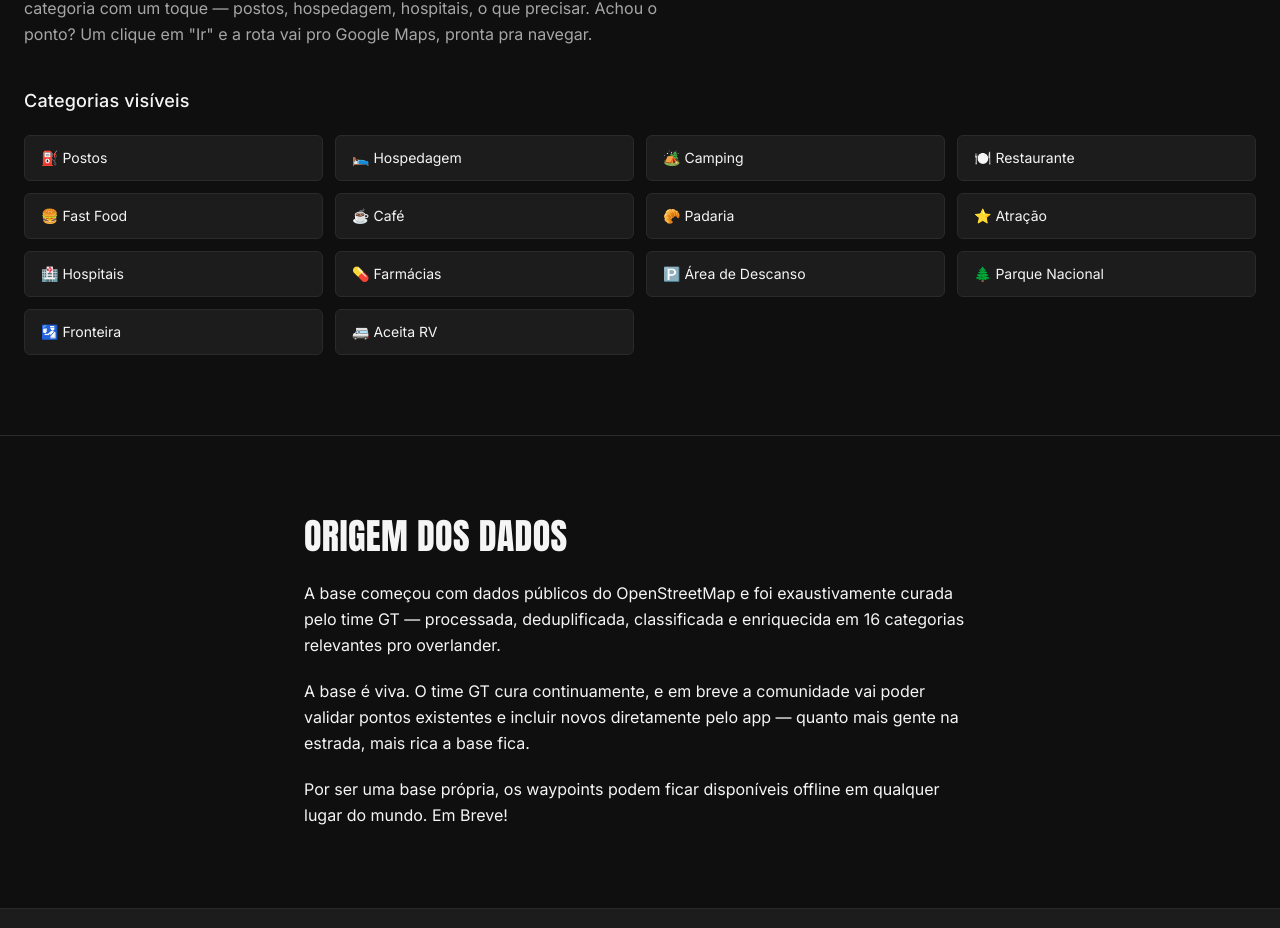
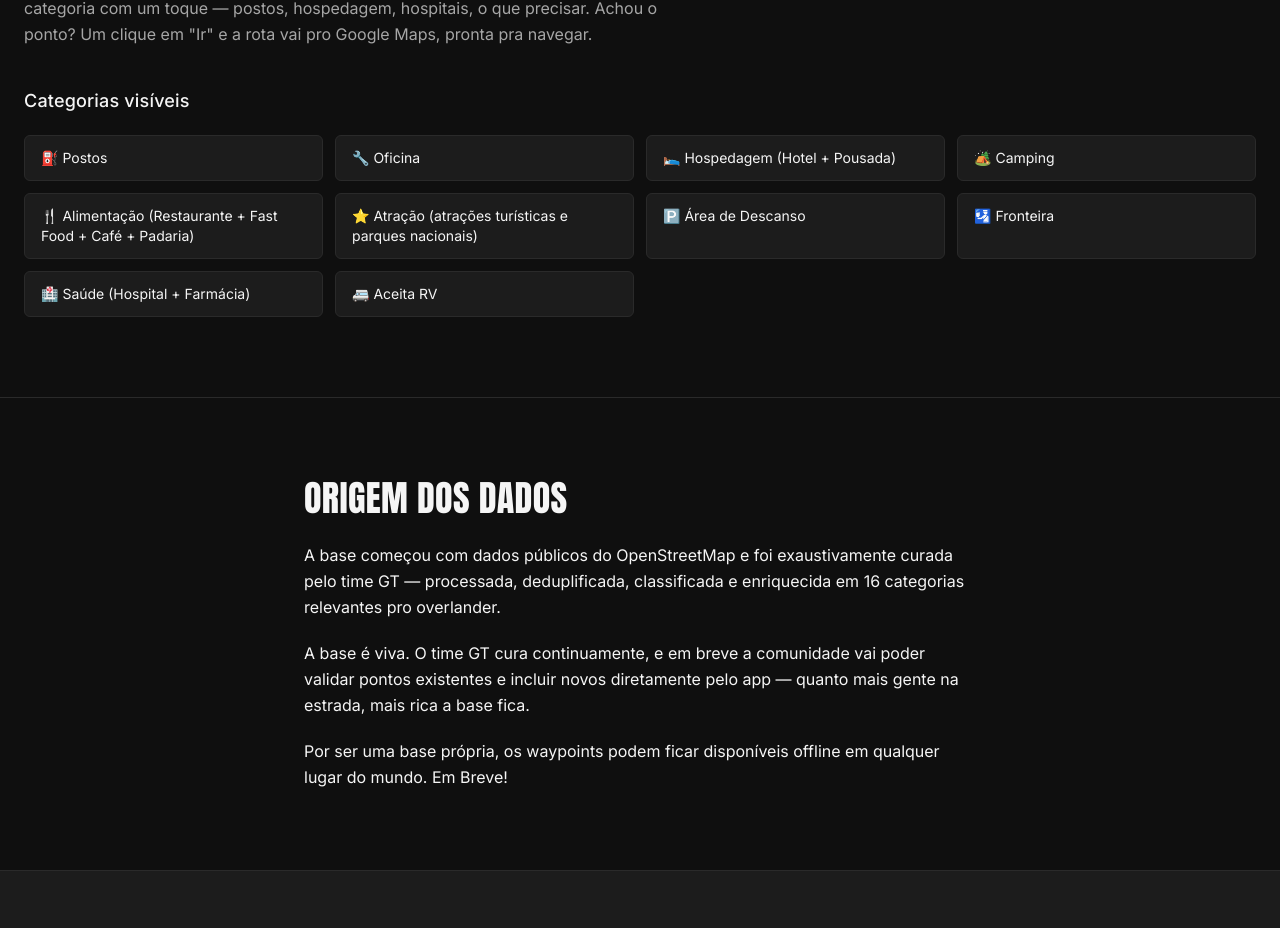
Before and after one commit to rangel2010/gtoverlander-site, a Next.js app: page /recursos/waypoints in a window 1280 px wide. Shown: the part 2053-2981 px from the top of the page. Built offline with nearby package versions, Linux system fonts and the light colour scheme; no server answers.

Commit message:
Reorganiza categorias visíveis em /recursos/waypoints (10 grupos compostos)

```diff
--- a/app/recursos/waypoints/page.tsx
+++ b/app/recursos/waypoints/page.tsx
@@ -20,18 +20,14 @@ const numeros = [
 
 const categorias = [
   '⛽ Postos',
-  '🛌 Hospedagem',
+  '🔧 Oficina',
+  '🛌 Hospedagem (Hotel + Pousada)',
   '🏕️ Camping',
-  '🍽️ Restaurante',
-  '🍔 Fast Food',
-  '☕ Café',
-  '🥐 Padaria',
-  '⭐ Atração',
-  '🏥 Hospitais',
-  '💊 Farmácias',
+  '🍴 Alimentação (Restaurante + Fast Food + Café + Padaria)',
+  '⭐ Atração (atrações turísticas e parques nacionais)',
   '🅿️ Área de Descanso',
-  '🌲 Parque Nacional',
   '🛂 Fronteira',
+  '🏥 Saúde (Hospital + Farmácia)',
   '🚐 Aceita RV',
 ];
 
```
